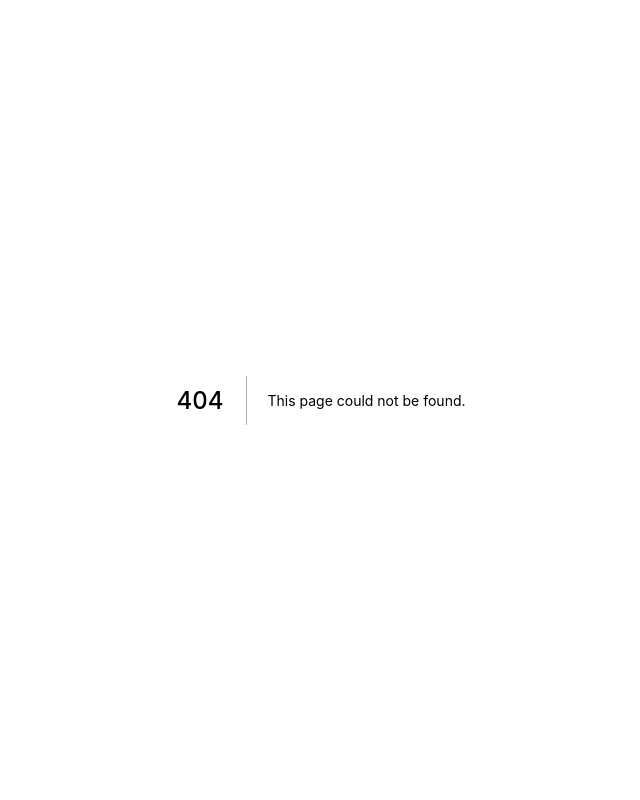
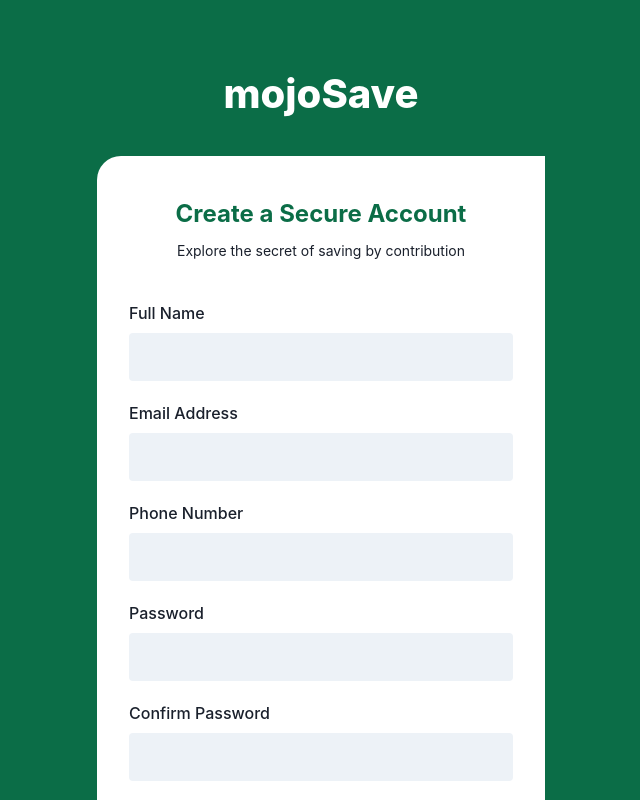
Before and after one commit to chimdie/mojo-saver, a Next.js app: page /signup in a window 1280 px wide. Before the commit this address had no page. Shown: the top 800 px of the page, without its empty margins (319-959 px from the left). Built offline with nearby package versions, Linux system fonts and the light colour scheme.

Commit message:
feat: registration and login page

```diff
--- /dev/null
+++ b/pages/login/index.jsx
@@ -0,0 +1,42 @@
+import React from "react";
+import { Box, FormLabel, FormControl, Input } from "@chakra-ui/react";
+import { RegistrationLayout } from "../../layouts";
+
+export default function Login() {
+  return (
+    <RegistrationLayout
+      header="Login to your account"
+      subHeader="Don't share your login details"
+      caption="LOGIN"
+    >
+      <FormControl className="mb-5">
+        <FormLabel htmlFor="email">Email Address</FormLabel>
+        <Input
+          type="email"
+          placeholder=""
+          paddingY="1.5rem"
+          outline="none"
+          color="#1a202c"
+          bg="#edf2f7"
+          border="0 solid #e2e8f0"
+          borderRadius=".25rem"
+          textShadow="none"
+        />
+      </FormControl>
+      <FormControl className="mb-5">
+        <FormLabel htmlFor="password">Password</FormLabel>
+        <Input
+          type="password"
+          placeholder=""
+          paddingY="1.5rem"
+          outline="none"
+          color="#1a202c"
+          bg="#edf2f7"
+          border="0 solid #e2e8f0"
+          borderRadius=".25rem"
+          textShadow="none"
+        />
+      </FormControl>
+    </RegistrationLayout>
+  );
+}
--- /dev/null
+++ b/pages/signup/index.jsx
@@ -0,0 +1,84 @@
+import React from "react";
+import { Box, FormLabel, FormControl, Input } from "@chakra-ui/react";
+import { RegistrationLayout } from "../../layouts";
+
+export default function Signup() {
+  return (
+    <RegistrationLayout
+      header="Create a Secure Account"
+      subHeader="Explore the secret of saving by contribution"
+      caption="CREATE ACCOUNT"
+    >
+      <FormControl className="mb-5">
+        <FormLabel htmlFor="fullName">Full Name</FormLabel>
+        <Input
+          type="text"
+          placeholder=""
+          paddingY="1.5rem"
+          outline="none"
+          color="#1a202c"
+          bg="#edf2f7"
+          border="0 solid #e2e8f0"
+          borderRadius=".25rem"
+          textShadow="none"
+        />
+      </FormControl>
+      <FormControl className="mb-5">
+        <FormLabel htmlFor="email">Email Address</FormLabel>
+        <Input
+          type="email"
+          placeholder=""
+          paddingY="1.5rem"
+          outline="none"
+          color="#1a202c"
+          bg="#edf2f7"
+          border="0 solid #e2e8f0"
+          borderRadius=".25rem"
+          textShadow="none"
+        />
+      </FormControl>
+      <FormControl className="mb-5">
+        <FormLabel htmlFor="phoneNumber">Phone Number</FormLabel>
+        <Input
+          type="email"
+          placeholder=""
+          paddingY="1.5rem"
+          outline="none"
+          color="#1a202c"
+          bg="#edf2f7"
+          border="0 solid #e2e8f0"
+          borderRadius=".25rem"
+          textShadow="none"
+        />
+      </FormControl>
+      <FormControl className="mb-5">
+        <FormLabel htmlFor="password">Password</FormLabel>
+        <Input
+          type="password"
+          placeholder=""
+          paddingY="1.5rem"
+          outline="none"
+          color="#1a202c"
+          bg="#edf2f7"
+          border="0 solid #e2e8f0"
+          borderRadius=".25rem"
+          textShadow="none"
+        />
+      </FormControl>
+      <FormControl className="mb-5">
+        <FormLabel htmlFor="password">Confirm Password</FormLabel>
+        <Input
+          type="password"
+          placeholder=""
+          paddingY="1.5rem"
+          outline="none"
+          color="#1a202c"
+          bg="#edf2f7"
+          border="0 solid #e2e8f0"
+          borderRadius=".25rem"
+          textShadow="none"
+        />
+      </FormControl>
+    </RegistrationLayout>
+  );
+}
```
Also changed, not shown: styles/Home.module.css (deleted, +0 -116 lines), pages/index.jsx (renamed from pages/index.js).
